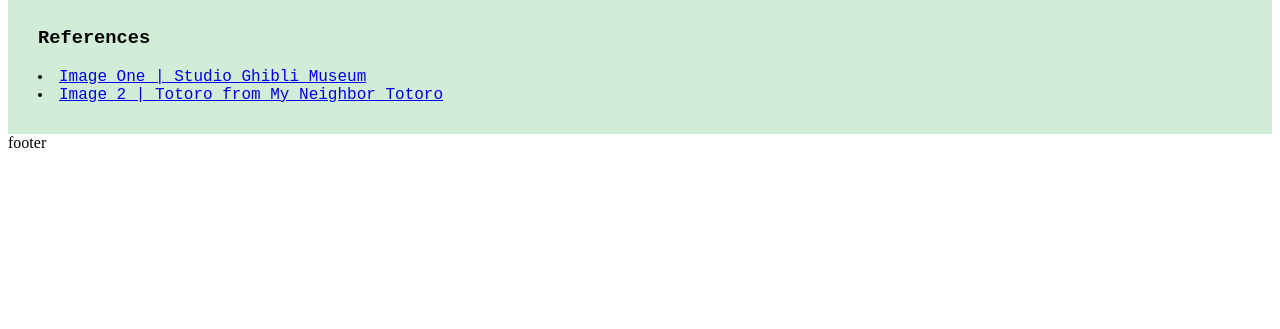
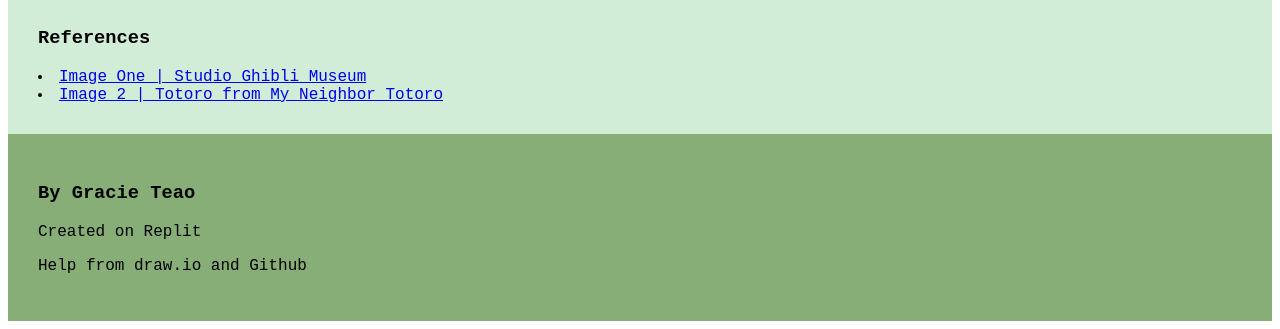
Before and after one commit to ASDAH-Digtal/18734-2021-graciias, a plain HTML site: page index.html in a window 1280 px wide. Shown: the part 948-1277 px from the top of the page. Before the commit the page ends 1108 px from the top, so only its background shows below. Drawn offline with Linux system fonts and the light colour scheme.

Commit message:
the footer, that's it :).

```diff
--- a/index.html
+++ b/index.html
@@ -58,7 +58,11 @@ Date:
         <li><a href="https://www.istockphoto.com/en/photo/ghibli-museum-gm1177130976-328499247">Image One | Studio Ghibli Museum</a></li>
         <li><a href="https://pixabay.com/photos/my-neighbor-totoro-doll-toys-3425370/">Image 2 | Totoro from My Neighbor Totoro</a></li></div>
 
-        <div class="footer">footer</div><!--footer-->
+        <div class="footer">
+          <h3>By Gracie Teao</h3>
+          <p>Created on Replit</p>
+          <p> Help from draw.io and Github</p>
+          </div><!--footer-->
 
     </div>
 
--- a/style.css
+++ b/style.css
@@ -17,7 +17,7 @@ Date:
 
 .header{ /*DO NOT REMOVE*/
     grid-area: header;
-    font-family: 'Special Elite', Courier, monospace;
+    font-family: 'Courier', Courier, monospace;
     text-align: center;
     background-color: #87AE77;
     font-size: 100%;
@@ -65,6 +65,9 @@ Date:
 
 .footer{ /*DO NOT REMOVE*/
     grid-area: footer;
+    background-color: #87AE77;
+    padding: 30px;
+    font-family: 'Courier New', COurier, monospace
 }
 
 img{
```
